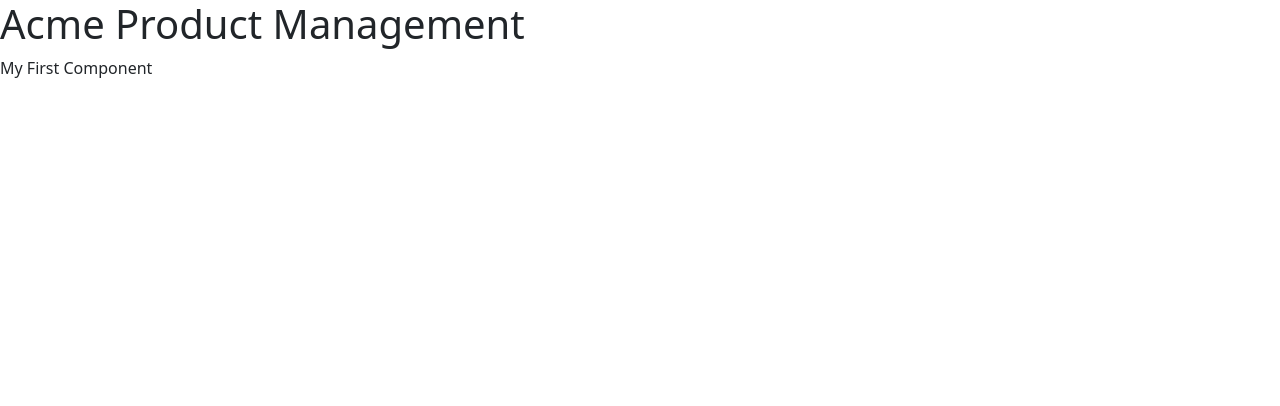
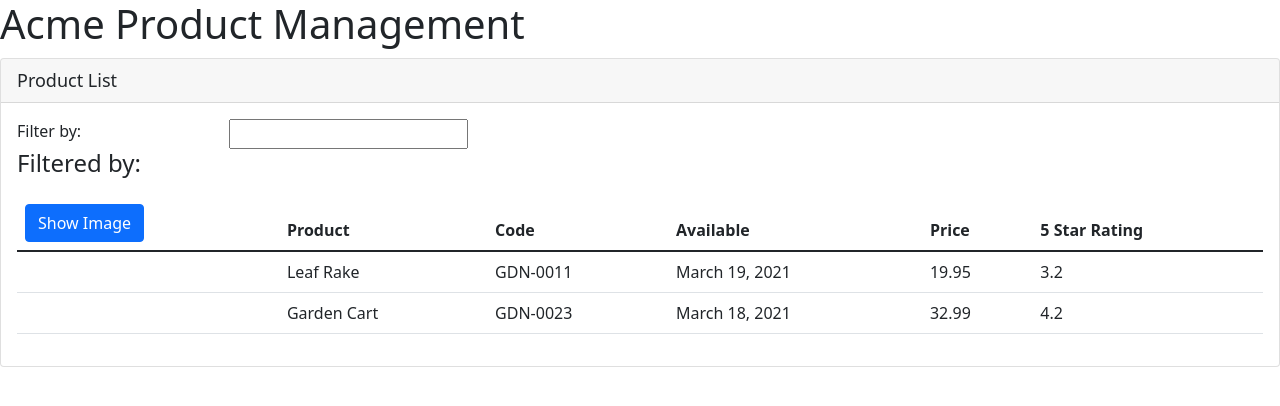
Before and after one commit to tgall019/LearningAngular, an Angular app in the folder APM-Start/: page / in a window 1280 px wide. Shown: the top 406 px of the page. Built offline with nearby package versions, Linux system fonts and the light colour scheme.

Commit message:
Populated table using *ngIf and *ngFor

```diff
--- a/APM-Start/src/app/app.component.ts
+++ b/APM-Start/src/app/app.component.ts
@@ -4,7 +4,7 @@ import { Component } from "@angular/core";
   selector: 'pm-root',
   template: `
   <div><h1>{{pageTitle}}</h1>
-    <div>My First Component</div>
+    <pm-products></pm-products>
   </div>
   `
 })
--- a/APM-Start/src/app/app.module.ts
+++ b/APM-Start/src/app/app.module.ts
@@ -2,9 +2,10 @@ import { NgModule } from '@angular/core';
 import { BrowserModule } from '@angular/platform-browser';
 
 import { AppComponent } from './app.component';
+import { ProductListComponent } from './products/product-list.component';
 
 @NgModule({
-  declarations: [AppComponent],
+  declarations: [AppComponent, ProductListComponent],
   imports: [BrowserModule],
   bootstrap: [AppComponent]
 })
--- a/APM-Start/src/app/products/product.list.component.html
+++ b/APM-Start/src/app/products/product-list.component.html
@@ -1,6 +1,6 @@
 <div class='card'>
     <div class='card-header'>
-        Product List
+        {{pageTitle}}
     </div>
 
     <div class='card-body'>
@@ -16,8 +16,8 @@
             </div>
         </div>
         <div class='table-responsive'>
-            <table class='table'>
-                <thread>
+            <table class='table' *ngIf='products.length'>
+                <thead>
                     <tr>
                         <th>
                             <button class='btn btn-primary'>
@@ -30,9 +30,16 @@
                         <th>Price</th>
                         <th>5 Star Rating</th>
                     </tr>
-                </thread>
+                </thead>
                 <tbody>
-
+                    <tr *ngFor='let product of products'>
+                        <td></td>
+                        <td>{{product.productName}}</td>
+                        <td>{{product.productCode}}</td>
+                        <td>{{product.releaseDate}}</td>
+                        <td>{{product.price}}</td>
+                        <td>{{product.starRating}}</td>
+                    </tr>
                 </tbody>
             </table>
         </div>
--- /dev/null
+++ b/APM-Start/src/app/products/product-list.component.ts
@@ -0,0 +1,31 @@
+import { Component } from "@angular/core";
+
+@Component({
+    selector: 'pm-products',
+    templateUrl:'./product-list.component.html'
+})
+export class ProductListComponent {
+    pageTitle: string = 'Product List';
+    products: any[] = [
+        {
+            "productId": 1,
+            "productName": "Leaf Rake",
+            "productCode": "GDN-0011",
+            "releaseDate": "March 19, 2021",
+            "description": "Leaf rake with 48-inch wooden handle.",
+            "price": 19.95,
+            "starRating": 3.2,
+            "imageUrl": "assets/images/leaf_rake.png"
+        },
+        {
+            "productId": 2,
+            "productName": "Garden Cart",
+            "productCode": "GDN-0023",
+            "releaseDate": "March 18, 2021",
+            "description": "15 gallon capacity rolling garden cart",
+            "price": 32.99,
+            "starRating": 4.2,
+            "imageUrl": "assets/images/garden_cart.png"
+        }
+    ];
+}
```
